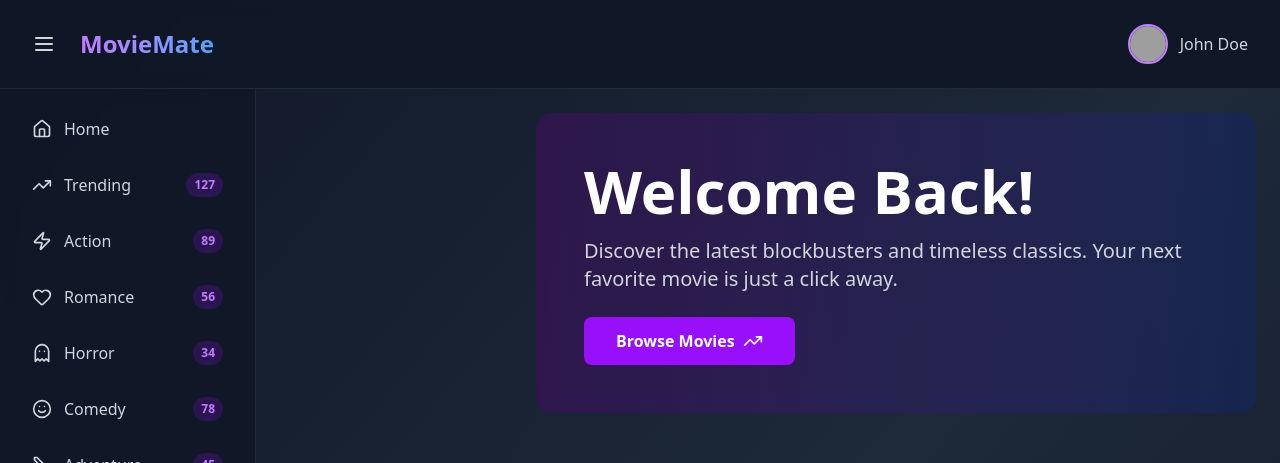
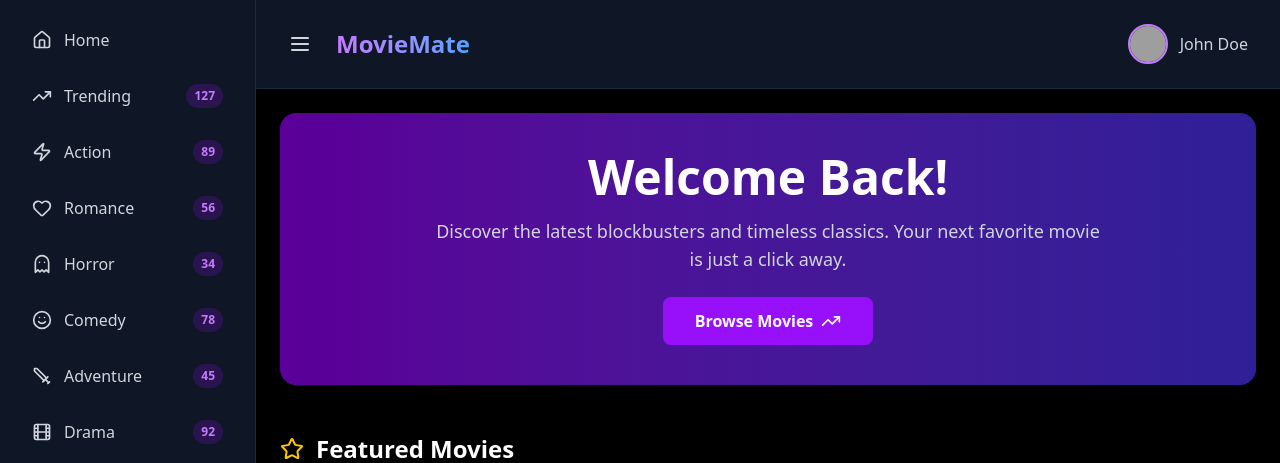
Before and after one commit to garvit018/ConnectAlike, a React (Vite) app in the folder frontend/: page /dashboard in a window 1280 px wide. Shown: the top 463 px of the page. Built offline with nearby package versions, Linux system fonts and the light colour scheme; sample sign-in values are in the browser's storage; grey boxes are pictures that could not be loaded.

Commit message:
Refactor Dashboard layout and improve sidebar functionality

```diff
--- a/frontend/src/components/Dashboard.jsx
+++ b/frontend/src/components/Dashboard.jsx
@@ -5,11 +5,7 @@ import MovieCard from "./MovieCard.jsx";
 import { TrendingUp, Star, Clock } from "lucide-react";
 
 const Dashboard = () => {
-  const [isSidebarOpen, setIsSidebarOpen] = useState(false);
-
-  const toggleSidebar = () => {
-    setIsSidebarOpen(!isSidebarOpen);
-  };
+  const [isSidebarOpen, setIsSidebarOpen] = useState(true);
 
   const featuredMovies = [
     {
@@ -129,44 +125,33 @@ const Dashboard = () => {
   ];
 
   return (
-    <div className="min-h-screen bg-gradient-to-br from-gray-900 via-gray-800 to-gray-900">
-      <Header onToggleSidebar={toggleSidebar} />
+    <div className="min-h-screen flex bg-black text-white">
+      {/* Sidebar */}
+      <Sidebar isOpen={isSidebarOpen} onClose={() => setIsSidebarOpen(false)} />
 
-      <div className="flex">
-        <Sidebar
-          isOpen={isSidebarOpen}
-          onClose={() => setIsSidebarOpen(false)}
-        />
+      {/* Main Content */}
+      <div className="flex-1 flex flex-col">
+        <Header onToggleSidebar={() => setIsSidebarOpen(!isSidebarOpen)} />
 
-        <main
-          className={`flex-1 transition-all duration-300 ${isSidebarOpen ? "lg:ml-0" : ""} lg:ml-64`}
-        >
-          <div className="p-6">
+        <main className="p-6">
           {/* Hero Section */}
-            <div className="mb-12 relative rounded-2xl overflow-hidden bg-gradient-to-r from-purple-900/50 to-blue-900/50 p-8 md:p-12">
-              <div className="relative z-10">
-                <h2 className="text-4xl md:text-6xl font-bold text-white mb-4">
-                  Welcome Back!
-                </h2>
-                <p className="text-xl text-gray-300 mb-6 max-w-2xl">
-                  Discover the latest blockbusters and timeless classics. Your
-                  next favorite movie is just a click away.
+          <div className="mb-12 rounded-2xl bg-gradient-to-r from-purple-700/70 to-indigo-700/70 p-10 text-center">
+            <h2 className="text-5xl font-bold mb-4">Welcome Back!</h2>
+            <p className="text-gray-300 text-lg mb-6 max-w-2xl mx-auto">
+              Discover the latest blockbusters and timeless classics. Your next
+              favorite movie is just a click away.
             </p>
-                <button className="bg-purple-600 hover:bg-purple-700 text-white px-8 py-3 rounded-lg font-semibold transition-colors duration-200 flex items-center space-x-2">
+            <button className="bg-purple-600 hover:bg-purple-700 text-white px-8 py-3 rounded-lg font-semibold transition-colors duration-200 flex items-center mx-auto space-x-2">
               <span>Browse Movies</span>
               <TrendingUp className="h-5 w-5" />
             </button>
-              </div>
-              <div className="absolute inset-0 bg-black/20" />
           </div>
 
           {/* Featured Movies */}
           <section className="mb-12">
             <div className="flex items-center space-x-3 mb-6">
               <Star className="h-6 w-6 text-yellow-400" />
-                <h3 className="text-2xl font-bold text-white">
-                  Featured Movies
-                </h3>
+              <h3 className="text-2xl font-bold">Featured Movies</h3>
             </div>
             <div className="grid grid-cols-2 sm:grid-cols-3 md:grid-cols-4 lg:grid-cols-5 xl:grid-cols-6 gap-6">
               {featuredMovies.map((movie) => (
@@ -179,7 +164,7 @@ const Dashboard = () => {
           <section className="mb-12">
             <div className="flex items-center space-x-3 mb-6">
               <TrendingUp className="h-6 w-6 text-purple-400" />
-                <h3 className="text-2xl font-bold text-white">Trending Now</h3>
+              <h3 className="text-2xl font-bold">Trending Now</h3>
             </div>
             <div className="grid grid-cols-2 sm:grid-cols-3 md:grid-cols-4 lg:grid-cols-5 xl:grid-cols-6 gap-6">
               {trendingMovies.map((movie) => (
@@ -192,9 +177,7 @@ const Dashboard = () => {
           <section>
             <div className="flex items-center space-x-3 mb-6">
               <Clock className="h-6 w-6 text-blue-400" />
-                <h3 className="text-2xl font-bold text-white">
-                  Recently Added
-                </h3>
+              <h3 className="text-2xl font-bold">Recently Added</h3>
             </div>
             <div className="grid grid-cols-2 sm:grid-cols-3 md:grid-cols-4 lg:grid-cols-5 xl:grid-cols-6 gap-6">
               {recentMovies.map((movie) => (
@@ -202,7 +185,6 @@ const Dashboard = () => {
               ))}
             </div>
           </section>
-          </div>
         </main>
       </div>
     </div>
```
Lines whose indentation alone changed are shown as unchanged.
